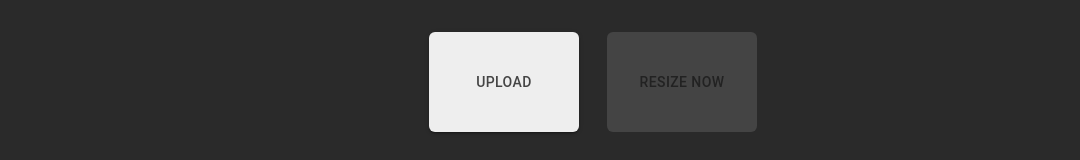
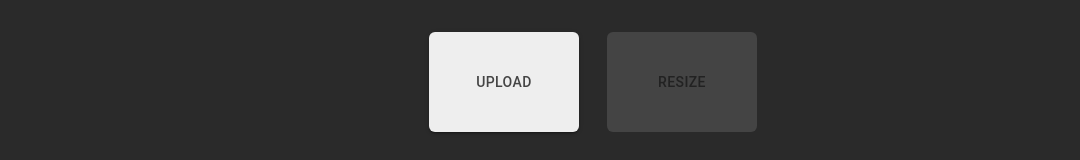
Before and after one commit to Prakhil-tp/Image-resizer, a React (Create React App) app: page / in a window 1280 px wide. Shown: the part 168-328 px from the top of the page, without its empty margins (47-1127 px from the left). Built offline with nearby package versions, Linux system fonts and the light colour scheme.

Commit message:
change resize label

```diff
--- a/src/components/ResizeControl.js
+++ b/src/components/ResizeControl.js
@@ -64,7 +64,7 @@ const ResizeControl = ({ imageList, clearImageList }) => {
         onClick={handleClick}
         disabled={!(imageList && imageList.length)}
       >
-        resize now
+        resize
       </Button>
     </div>
   );
```
